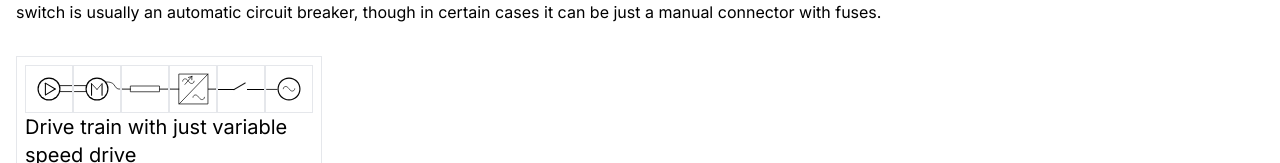
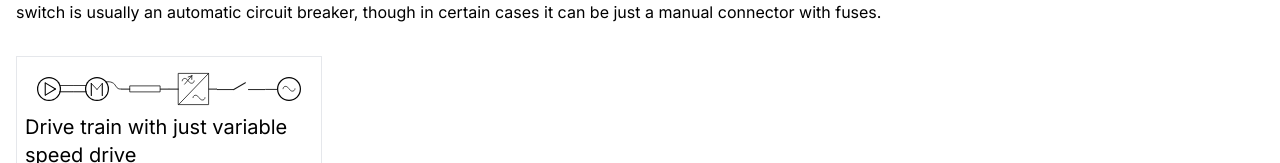
Before and after one commit to driveconstructor/driveconstructor, a Next.js app: page /applications/pump in a window 1280 px wide. Shown: the part 148-311 px from the top of the page. Built offline with nearby package versions, Linux system fonts and the light colour scheme.

Commit message:
Remove border for schema

```diff
--- a/src/app/systems/[kind]/Element.tsx
+++ b/src/app/systems/[kind]/Element.tsx
@@ -16,8 +16,8 @@ export default function Element({
   return (
     <button
       onClick={onClick}
-      className={`border ${active ? "border-blue-400 bg-slate-100" : ""} ${
-        onClick ? " hover:border-blue-400" : "cursor-default"
+      className={`${active ? "border-blue-400 bg-slate-100" : ""} ${
+        onClick ? "border hover:border-blue-400" : "cursor-default"
       }`}
     >
       <Image src={icon.src} alt="element" width={width} height={height} />
```
